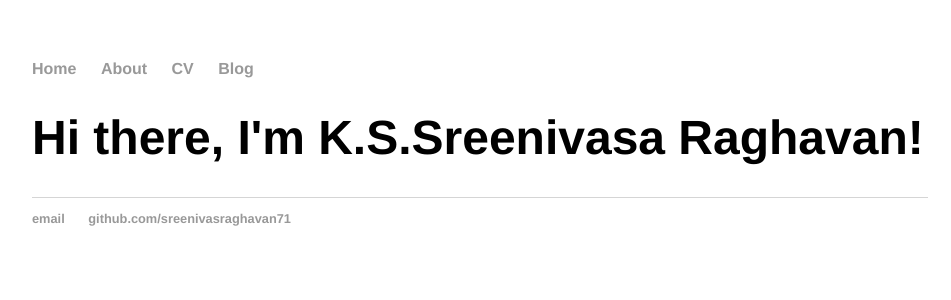
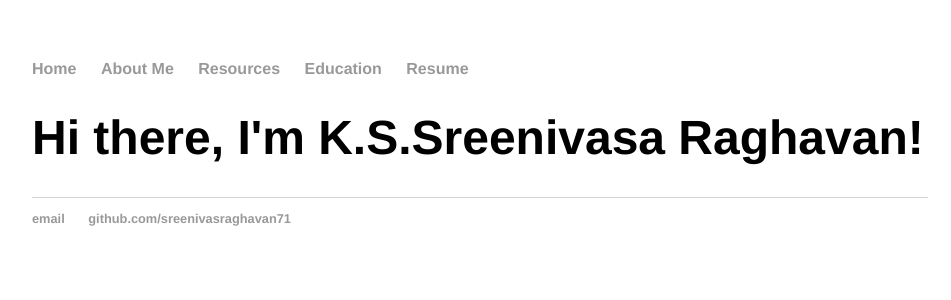
Before and after one commit to sreenivasraghavan71/sreenivasraghavan71.github.io, a Jekyll site: the page built from index.html, in a window 1280 px wide. Shown: the top 300 px of the page, without its empty margins (160-1111 px from the left). Built offline with Jekyll 4.4.1, drawn with Linux system fonts in a browser that asks for light colours.

Commit message:
Update default.html

```diff
--- a/_layouts/default.html
+++ b/_layouts/default.html
@@ -9,9 +9,10 @@
 			<nav>
 	    		<ul>
 	        		<li><a href="/">Home</a></li>
-		        	<li><a href="/about">About</a></li>
-	        		<li><a href="/cv">CV</a></li>
-	        		<li><a href="/blog">Blog</a></li>
+		        	<li><a href="/about">About Me</a></li>
+	        		<li><a href="/cv">Resources</a></li>
+	        		<li><a href="/blog">Education</a></li>
+				<li><a href="/blog">Resume</a></li>
 	    		</ul>
 			</nav>
 			<div class="container">
```
